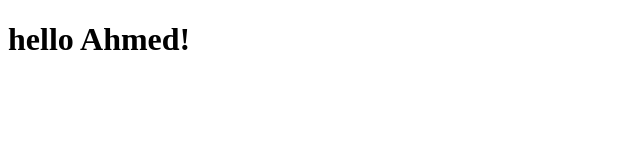
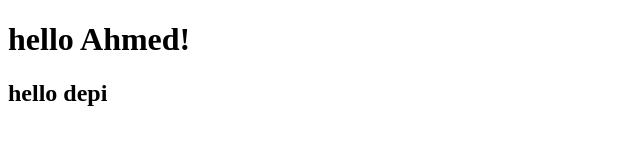
Before and after one commit to ahmedelshrkawy7/Depi5, a plain HTML site: page index.html in a window 1280 px wide. Shown: the whole page, without its empty margins (0-640 px from the left). Drawn offline with Linux system fonts and the light colour scheme.

Commit message:
Add greeting for depi in index.html

```diff
--- a/index.html
+++ b/index.html
@@ -7,5 +7,6 @@
   </head>
   <body>
     <h1>hello Ahmed!</h1>
+    <h2>hello depi</h2>
   </body>
 </html>
```
